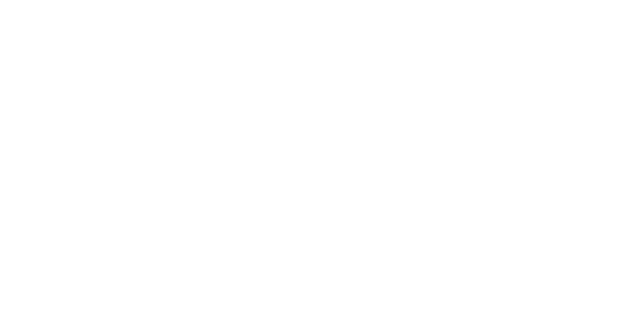
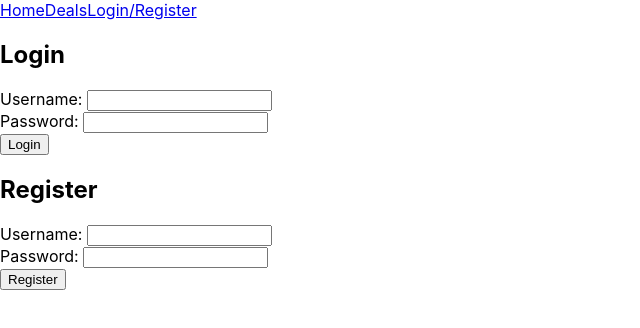
Before and after one commit to ChrisSolan/EcommerceWebApp, a React (Create React App) app in the folder frontend/: page /auth in a window 1280 px wide. Before the commit this address had no page. Shown: the top 328 px of the page, without its empty margins (0-640 px from the left). Built offline with nearby package versions, Linux system fonts and the light colour scheme; the HTML template or start-up script is replaced by a standard one.

Commit message:
Add user authorization and registration

```diff
--- a/frontend/src/App.js
+++ b/frontend/src/App.js
@@ -1,12 +1,17 @@
 import {BrowserRouter as Router, Routes, Route} from 'react-router-dom';
 import {Home} from './pages/home.tsx';
-
+import {Deals} from './pages/deals.tsx';
+import {Navbar} from './navbar.tsx';
+import { Auth } from './pages/auth.tsx';
 function App() {
   return (
     <div className="App">
       <Router>
+        <Navbar/>
         <Routes>
           <Route path='/' element={<Home/>}/>
+          <Route path='/deals' element={<Deals/>}/>
+          <Route path='/auth' element={<Auth/>}/>
         </Routes>
       </Router>
 
--- /dev/null
+++ b/frontend/src/navbar.tsx
@@ -0,0 +1,25 @@
+import {Link} from 'react-router-dom';
+import {useNavigate} from 'react-router-dom';
+import {useCookies} from 'react-cookie';
+
+export const Navbar = () => {
+    const navigate = useNavigate();
+    const [cookies, setCookies] = useCookies(['access_token']);
+    const logout = () => {
+        setCookies("access_token", ""); //clear and set the cookies to empty
+        window.localStorage.removeItem("userID");
+        navigate("/auth");
+    }
+
+    return (
+        <div className=''>
+            <Link to= "/" className=''>Home</Link>
+            <Link to="/deals" className=''>Deals</Link>
+            {cookies.access_token ?  (
+                <button onClick={logout}>Logout</button>
+            ): (
+                <Link to="/auth" className=''>Login/Register</Link>
+            )}
+        </div>
+    )
+}
--- /dev/null
+++ b/frontend/src/pages/auth.tsx
@@ -0,0 +1,96 @@
+import {useState} from 'react';
+import axios, {AxiosError} from 'axios';
+import {useNavigate} from 'react-router-dom';
+import { useCookies } from 'react-cookie';
+
+export const Auth = () => {
+    return (
+        <div className='auth'>
+            <Login/>
+            <Register/>
+        </div>
+    )
+};
+
+const Login = () => {
+    const [username, setUsername] = useState("");
+    const [password, setPassword] = useState("");
+    const [errorMsg, setErrorMsg] = useState("");
+    const [, setCookies] = useCookies(["access_token"]);
+    const navigate = useNavigate();
+
+    const onSubmit = async(event: React.FormEvent) => {
+        event.preventDefault(); //allows us to submit the form without reloading the whole page
+        setErrorMsg('');
+
+        try {
+            const response = await axios.post('http://localhost:3010/auth/login', {
+                username,
+                password,
+            });
+
+            setCookies("access_token", response.data.token); //token stored in cookies
+            window.localStorage.setItem("userID", response.data.userID); //userID stored in local storage
+            navigate("/");
+        } catch (err) {
+            const error = err as AxiosError; //cast the error to Axios error so we have a type
+            if (error.response?.status === 404) {setErrorMsg("User doesn't exist!"); }
+            else if (error.response?.status === 401) {setErrorMsg("Username or password is incorrect"); }
+            else {console.error(err);}
+        }
+    }
+
+    return (
+        <div className='auth-container text-center bg-[#ACD7EC] items-center justify-center py-[15px]'>
+            <form onSubmit={onSubmit}>
+                <h2>Login</h2>
+                {errorMsg && <p className="text-red-500 mt-2">{errorMsg}</p>}
+                <div className='form-group py-[3px]'>
+                    <label htmlFor='username'>Username: </label>
+                    <input type='text' id='username' className='border-2 border-black' value={username} required onChange={(event) => setUsername(event.target.value)}/>
+                </div>
+                <div className='form-group  pb-[10px]'>
+                    <label htmlFor='password'>Password: </label>
+                    <input type='password' id='password' className='border-2 border-black' value={password} required onChange={(event) => setPassword(event.target.value)}/>
+                </div>
+                <button className='rounded-full bg-[#00798C] font-medium px-[18px] py-[6px] text-white' type='submit'>Login</button>
+            </form>
+        </div>
+    );
+};
+
+const Register = () => {
+    const [username, setUsername] = useState("");
+    const [password, setPassword] = useState("");
+
+    const onSubmit = async(event: React.FormEvent) => {
+        event.preventDefault(); //allows us to submit the form without reloading the whole page
+
+        try {
+            await axios.post('http://localhost:3010/auth/register', {
+                username,
+                password,
+            });
+            alert("Registration Complete!");
+        } catch (err) {
+            console.error(err);
+        }
+    }
+
+    return (
+        <div className='auth-container text-center bg-[#ACD7EC] min-h-screen justify-center'>
+            <form onSubmit={onSubmit}>
+                <h2>Register</h2>
+                <div className='form-group py-[3px]'>
+                    <label htmlFor='username'>Username: </label>
+                    <input type='text' id='username' className='border-2 border-black' value={username} required maxLength={24} onChange={(event) => setUsername(event.target.value)}/>
+                </div>
+                <div className='form-group  pb-[10px]'>
+                    <label htmlFor='password'>Password: </label>
+                    <input type='password' id='password' className='border-2 border-black' value={password} required maxLength={16} onChange={(event) => setPassword(event.target.value)}/>
+                </div>
+                <button className='rounded-full bg-[#00798C] font-medium px-[18px] py-[6px] text-white' type='submit'>Register</button>
+            </form>
+        </div>
+    );
+};
--- /dev/null
+++ b/frontend/src/pages/deals.tsx
@@ -0,0 +1,8 @@
+
+export const Deals = () => {
+    return (
+        <div className="home">
+            <h1>TEST DEALS PAGE</h1>
+        </div>
+    )
+}
```
Also changed, not shown: 2 other files (tests, documents, lock files or other folders).
